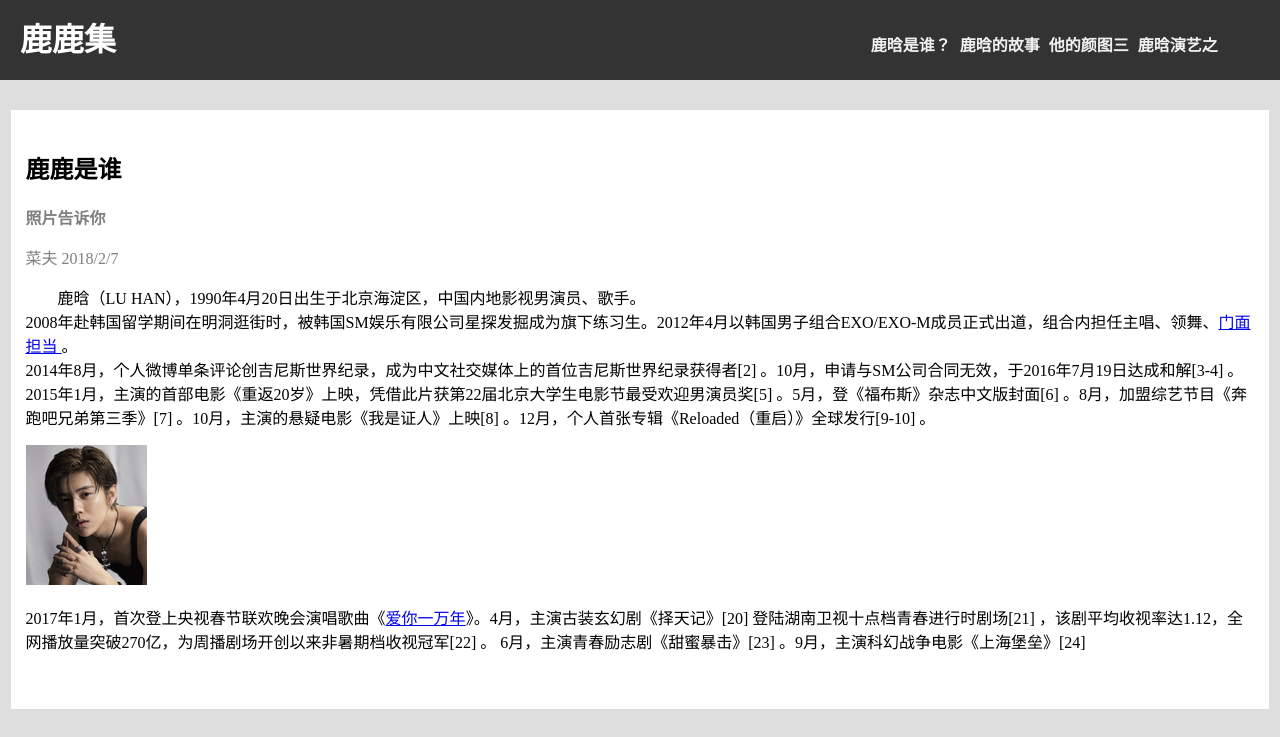
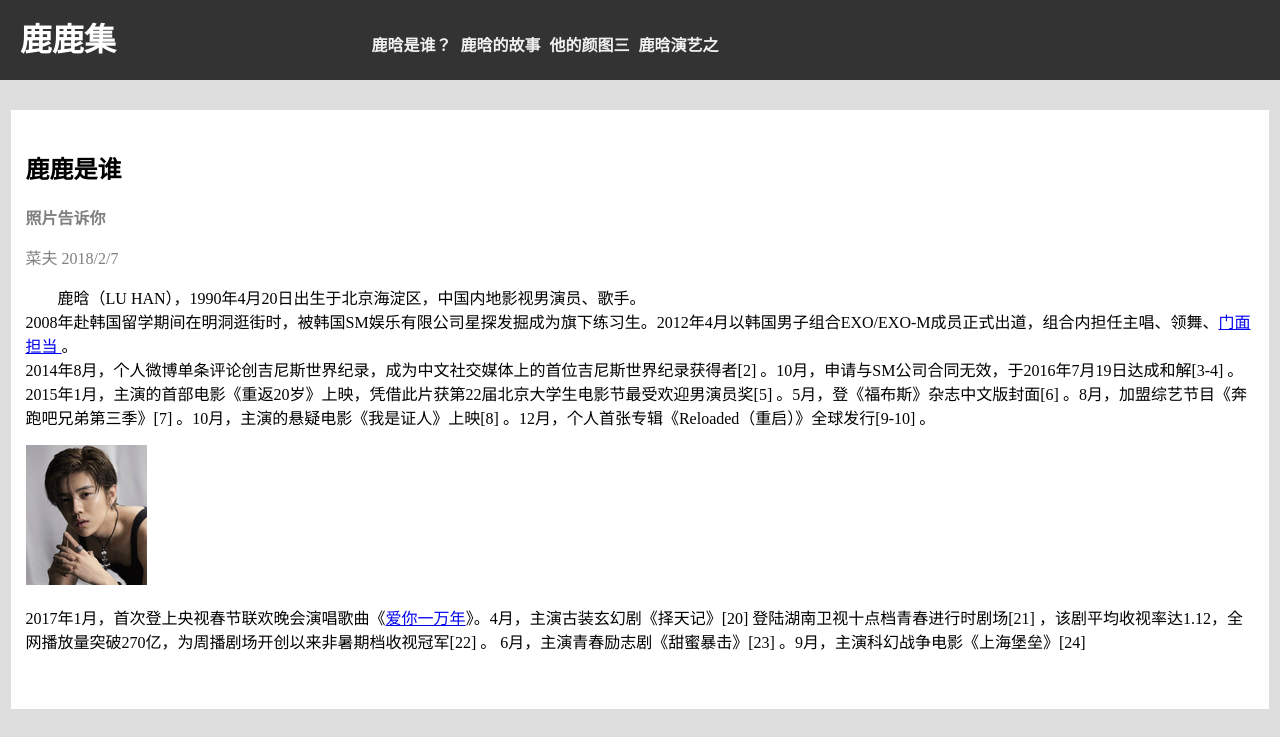
Before and after one commit to caifu23/training, a plain HTML site: page IFE/xw01_零基础HTML/index.html in a window 1280 px wide. Shown: the top 737 px of the page. Drawn offline with Linux system fonts and the light colour scheme.

Commit message:
4rd
火狐和360不一样的nav部分

```diff
--- a/IFE/xw01_零基础HTML/my.css
+++ b/IFE/xw01_零基础HTML/my.css
@@ -22,10 +22,14 @@ body>header h1 {
 body>header nav,body>header nav ul,body>header h1 {
   display: inline-block;
 }
+body>header nav {
+  unicode-bidi: normal;
+}
 body>header nav ul {
-  /*box-sizing: border-box;*/
-  width: 140%;
-  margin-left: 180%;
+  width: 100%;
+  margin-left: 70%;
+  margin-top: 0px;
+  padding: 0;
 
 }
 body>header nav ul li {
@@ -82,6 +86,7 @@ main article  h3 {
   margin-top: 1em;
   margin-bottom: 1em;
 }
+
 main article p {
   margin-top: 1em;
   margin-bottom: 1em;
```
